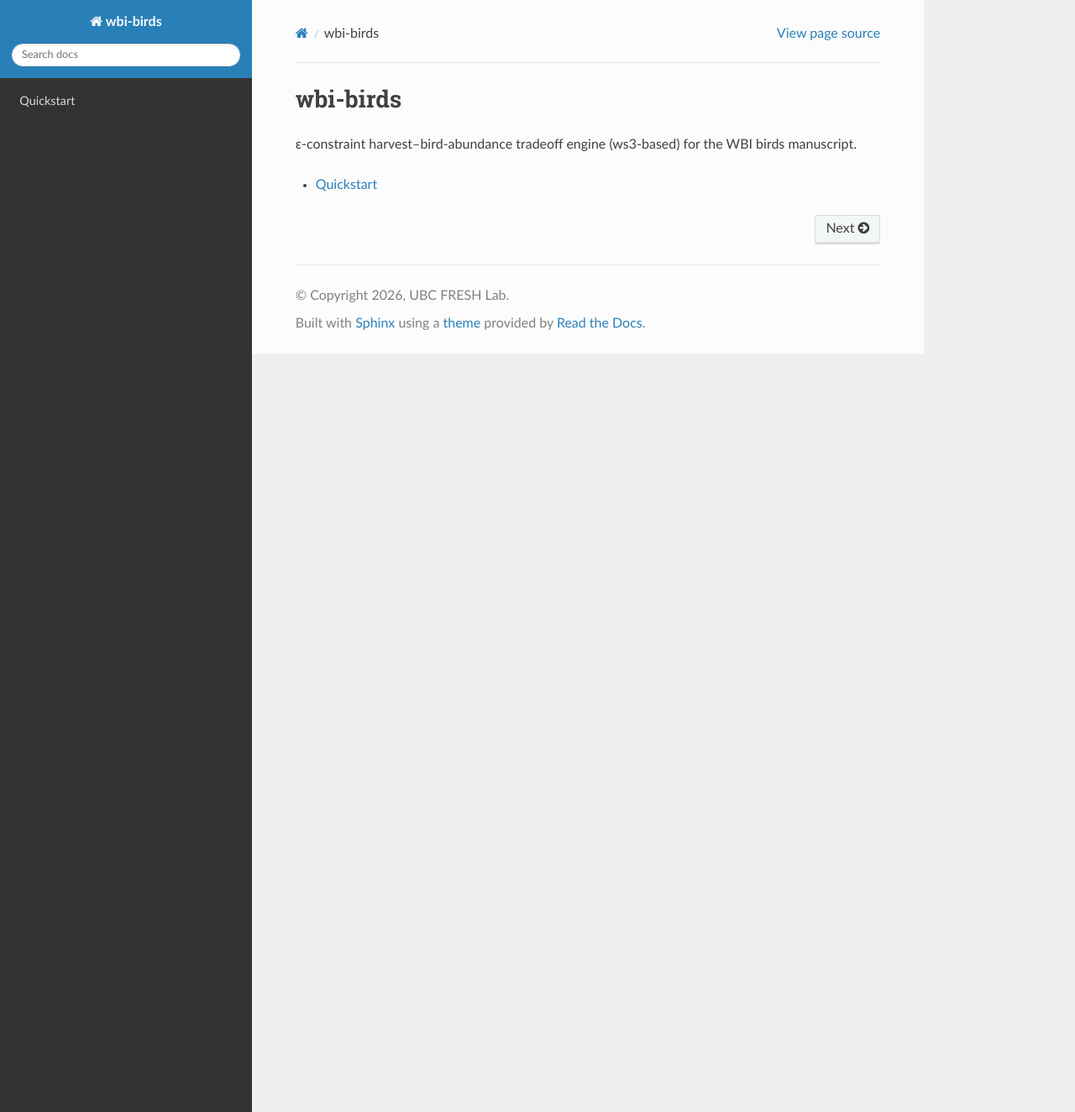
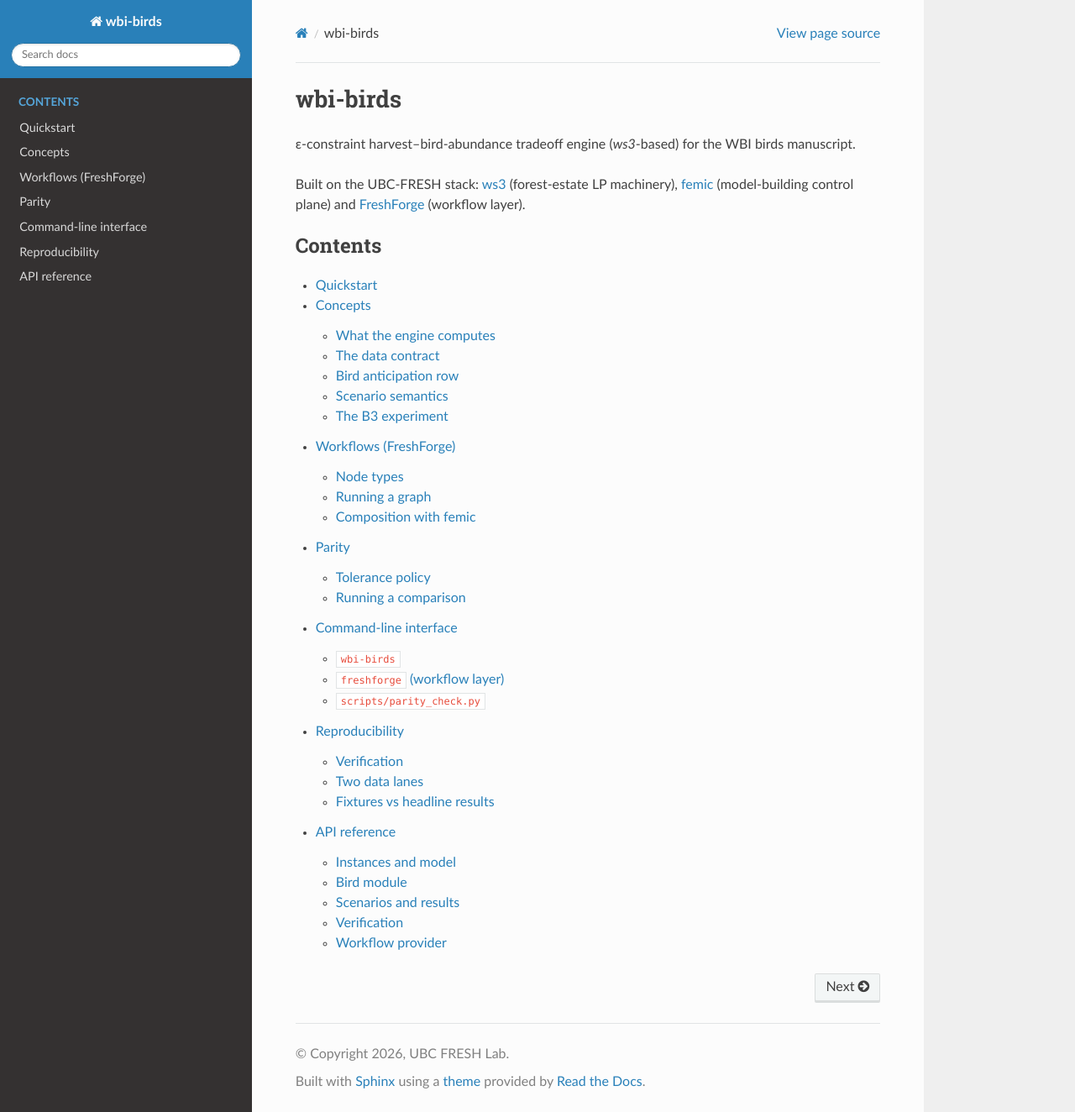
Before and after one commit to UBC-FRESH/wbi-birds, a Sphinx documentation site: the page built from docs/index.rst, in a window 1280 px wide and 1324 px high. Shown: the whole window at 84% size. Built offline with Sphinx 7.4.7 and the Read the Docs theme 3.1.0, drawn with Linux system fonts in a browser that asks for light colours.

Commit message:
E-P6.1: docs site (quickstart, concepts, workflows, parity, CLI, API) + Pages publishing (closed)

```diff
--- /dev/null
+++ b/docs/api.rst
@@ -0,0 +1,59 @@
+API reference
+=============
+
+Instances and model
+-------------------
+
+.. automodule:: wbi_birds.instance
+   :members:
+
+.. automodule:: wbi_birds.mapping
+   :members:
+
+.. automodule:: wbi_birds.model
+   :members:
+
+Bird module
+-----------
+
+.. automodule:: wbi_birds.bird
+   :members:
+
+.. automodule:: wbi_birds.registry
+   :members:
+
+.. automodule:: wbi_birds.taxonomy
+   :members:
+
+.. automodule:: wbi_birds.ingest
+   :members:
+
+.. automodule:: wbi_birds.fit
+   :members:
+
+Scenarios and results
+---------------------
+
+.. automodule:: wbi_birds.scenarios
+   :members:
+
+.. automodule:: wbi_birds.runner
+   :members:
+
+.. automodule:: wbi_birds.results
+   :members:
+
+.. automodule:: wbi_birds.b3
+   :members:
+
+Verification
+------------
+
+.. automodule:: wbi_birds.parity
+   :members:
+
+Workflow provider
+-----------------
+
+.. automodule:: wbi_birds.forge
+   :members:
--- /dev/null
+++ b/docs/cli.rst
@@ -0,0 +1,35 @@
+Command-line interface
+======================
+
+The engine ships two entry points.
+
+``wbi-birds``
+-------------
+
+.. code-block:: console
+
+   wbi-birds --help
+   wbi-birds instance validate <instance>
+
+``instance validate`` checks an instance directory against the data contract and
+reports errors/warnings with paths.
+
+``freshforge`` (workflow layer)
+-------------------------------
+
+.. code-block:: console
+
+   python -m freshforge run <graph.yaml> --workdir <dir> --json --evidence <file.json>
+   python -m freshforge providers
+
+The ``wbi`` provider is discovered via the ``freshforge.providers`` entry point
+when the ``workflow`` extra is installed. See :doc:`workflows`.
+
+``scripts/parity_check.py``
+---------------------------
+
+.. code-block:: console
+
+   python scripts/parity_check.py <instance> <reference.csv> --label <name> [--strict]
+
+See :doc:`parity`.
--- /dev/null
+++ b/docs/concepts.rst
@@ -0,0 +1,61 @@
+Concepts
+========
+
+What the engine computes
+------------------------
+
+For each management unit the engine builds a ws3 forest-estate model and runs an
+ε-constraint scenario grid between maximum even-flow harvest and maximum bird
+abundance. Results are per-scenario tables of harvest volume and bird abundance
+by period, from which Pareto frontiers and marginal opportunity-cost metrics are
+derived.
+
+Management units (TSAs) are the unit of analysis and computation: one instance
+per TSA, one frontier per TSA. There is deliberately no cross-TSA aggregation —
+the decision space has no real-world analogue for it.
+
+The data contract
+-----------------
+
+An *instance* is a self-contained directory (the engine's unit of computation):
+
+- ``config/`` — run configuration (management unit, model harvest actions, …)
+- ``inputs/ws3/`` — Woodstock sections for the unit (staged by ``compile_instance``)
+- ``bird/`` — coefficients and derived (ingested) bird tables
+- ``results/`` — scenario tables, parity reports, curated release outputs
+
+The normative layout lives in ``planning/data-contract.md`` in the repository.
+
+Bird anticipation row
+---------------------
+
+Bird abundance enters the LP as a linear *anticipation row* per development type
+(age-based), materialised in the model itself:
+
+.. math::
+
+   \mathrm{bird} = c_1 \cdot \mathrm{swdvol} + c_2 \cdot \mathrm{hwdvol}
+   + c_3 \cdot \mathrm{age} + c_4
+
+with per-species coefficients fitted from eBird observations against forest
+attributes (``provided`` mode: the manuscript's R lineage; ``poisson`` mode: the
+engine-native MLE). Because the row is part of the LP, bird series are read
+exactly from the LP solution — not reconstructed from schedules afterwards.
+
+Scenario semantics
+------------------
+
+- Objective: harvest volume expression (e.g. ``totvol * 0.85``).
+- Constraint: the ε-constraint row (e.g. ``bird`` measured at harvest scope, or at
+  landscape scope when bird totals are the constrained quantity).
+- Even-flow ε: optional flow-tolerance constraint; ``null`` disables it.
+
+The solver is HiGHS by default (``ws3.opt.SOLVER_HIGHS``); Gurobi is an optional
+switch. The solver and its version are recorded in every scenario's provenance.
+
+The B3 experiment
+-----------------
+
+B3 contrasts a fixed habitat-only reserve network against integrated
+ε-constraints at matched bird targets, comparing harvest cost. See
+``wbi_birds.b3`` and the manuscript roadmap for the experiment definition.
--- a/docs/conf.py
+++ b/docs/conf.py
@@ -1,10 +1,23 @@
 """Sphinx configuration for wbi-birds."""
+
+import os
+import sys
+
+sys.path.insert(0, os.path.abspath("../src"))
 
 project = "wbi-birds"
 copyright = "2026, UBC FRESH Lab"
 author = "UBC FRESH Lab"
 
-extensions: list[str] = []
+extensions = [
+    "sphinx.ext.autodoc",
+    "sphinx.ext.napoleon",
+    "sphinx.ext.viewcode",
+]
+
+# The workflow layer is optional (the `workflow` extra); mock it for API docs.
+autodoc_mock_imports = ["freshforge"]
+autodoc_typehints = "description"
 
 templates_path: list[str] = []
 exclude_patterns = ["_build"]
--- a/docs/index.rst
+++ b/docs/index.rst
@@ -1,9 +1,22 @@
 wbi-birds
 =========
 
-ε-constraint harvest–bird-abundance tradeoff engine (ws3-based) for the WBI birds manuscript.
+ε-constraint harvest–bird-abundance tradeoff engine (`ws3`-based) for the
+WBI birds manuscript.
+
+Built on the UBC-FRESH stack: `ws3
+<https://github.com/UBC-FRESH/ws3>`_ (forest-estate LP machinery), `femic
+<https://github.com/UBC-FRESH/femic>`_ (model-building control plane) and
+`FreshForge <https://github.com/UBC-FRESH/freshforge>`_ (workflow layer).
 
 .. toctree::
    :maxdepth: 2
+   :caption: Contents
 
    quickstart
+   concepts
+   workflows
+   parity
+   cli
+   reproducibility
+   api
--- /dev/null
+++ b/docs/parity.rst
@@ -0,0 +1,44 @@
+Parity
+======
+
+Legacy RBNU / 5-TSA simulation outputs are compared against engine results
+through a long-format reference table:
+
+=============== ============ ==================== ======= ======
+management_unit scenario_id  metric               period  value
+=============== ============ ==================== ======= ======
+TSA24           tsa24-s00    harvest_volume_m3    1       123.4
+=============== ============ ==================== ======= ======
+
+Tolerance policy
+----------------
+
+A record passes when
+
+.. math::
+
+   |engine - reference| \le abs\_tol + rel\_tol \cdot |reference|
+
+with per-metric defaults (``rel_tol = 1e-3``) in ``wbi_birds.parity``. Missing
+engine rows, missing reference rows, and tolerance failures are explicit failure
+reasons in the comparison records. Final tolerance values are adjudicated against
+the legacy numbers before any manuscript claim.
+
+Running a comparison
+--------------------
+
+Inside a FreshForge graph, the ``verify_parity`` node compares everything under
+``<instance>/results/scenarios/**`` against the ``reference`` parameter and
+writes ``<instance>/results/parity/<label>-parity.{json,md}``; mismatches raise
+``parity.failed`` warnings, and ``strict: true`` fails the node
+(``parity.strict``).
+
+Standalone:
+
+.. code-block:: console
+
+   python scripts/parity_check.py <instance> <reference.csv> \
+       --label <mu> [--strict]
+
+Acquisition of the legacy reference (archive/re-run, export checklist, unit and
+scope checks) is documented in ``planning/parity-reference-acquisition.md``.
--- a/docs/quickstart.rst
+++ b/docs/quickstart.rst
@@ -1,10 +1,32 @@
 Quickstart
 ==========
 
-Development install::
+Install (development, public lane)::
 
     python -m venv .venv && . .venv/bin/activate
-    pip install -e .[dev]
+    pip install -e ".[dev,workflow]"
+
+``dev`` pulls the verification tooling; ``workflow`` pins FreshForge. Both lanes
+are public — no private data are needed to install, test, or run the packaged
+fixtures.
+
+Verify the checkout::
+
+    ruff format --check src tests
+    ruff check src tests
+    pytest
+
+Exercise the engine on packaged fixtures (no private data)::
+
+    pytest tests/test_forge_full_chain.py -q      # five-node FreshForge chain
+    pytest tests/test_verify_parity_hook.py -q    # parity hook
+
+Command line::
+
     wbi-birds --help
+    wbi-birds instance validate <instance>
 
-The simulation pipeline arrives with phases E-P2–E-P5 (see ``ROADMAP.md``).
+Next: :doc:`concepts` for the engine model, :doc:`workflows` for driving the
+FreshForge graphs, and :doc:`parity` for the verification story. The real-data
+lane (private eBird extract + femic model builds) is described in
+:doc:`reproducibility`.
--- /dev/null
+++ b/docs/reproducibility.rst
@@ -0,0 +1,38 @@
+Reproducibility
+===============
+
+Every result-affecting run records the release/solver provenance in the result
+metadata. The authoritative, living document is
+``results/REPRODUCIBILITY.md`` in the repository; this page summarises it.
+
+Verification
+------------
+
+.. code-block:: console
+
+   ruff format --check src tests
+   ruff check src tests
+   pytest
+   sphinx-build -b html docs docs/_build/html -W
+
+CI runs the same steps (``.github/workflows/{ci,docs}.yml``). The docs site is
+published to GitHub Pages from ``main``.
+
+Two data lanes
+--------------
+
+- **Public lane** (this package): install, tests, and the fixture pipeline run
+  from packaged data only. No private data are needed, and raw eBird data are
+  never redistributed.
+- **Real-data lane**: private eBird extract (request runbook in the manuscript
+  repository), coefficients, and femic model-build bundles with one instance per
+  management unit. See ``planning/data-contract.md`` and
+  ``workflows/wbi_mu_matrix.yaml``.
+
+Fixtures vs headline results
+----------------------------
+
+The packaged fixtures exercise every engine capability end to end; headline
+manuscript results are produced by the real-data lane and released with tags.
+The parity framework (:doc:`parity`) is the bridge: engine results are checked
+against legacy outputs within recorded tolerances before claims are made.
--- /dev/null
+++ b/docs/workflows.rst
@@ -0,0 +1,64 @@
+Workflows (FreshForge)
+======================
+
+The engine ships a FreshForge provider (``wbi``) whose node types execute the
+pipeline steps. Graphs live in ``workflows/``; execution records and evidence
+manifests are the run contract.
+
+Node types
+----------
+
+.. list-table::
+   :header-rows: 1
+
+   * - Node
+     - Executes
+   * - ``ingest_ebd``
+     - Filters the private EBD extract to the species suite; writes derived
+       tables + SHA256 provenance sidecar.
+   * - ``fit_antifunction``
+     - Stages externally fitted coefficients (``mode: provided``) or fits them
+       natively (``mode: poisson``) into the instance.
+   * - ``compile_instance``
+     - Stages femic-produced ws3 sections into the instance (data contract).
+   * - ``build_model``
+     - Builds the ws3 forest-estate model.
+   * - ``run_scenarios``
+     - Runs an ε-constraint scenario (harvest objective, optional bird row via
+       ``bird_species`` / ``measure_scope``) and writes the result table.
+   * - ``compute_frontiers``
+     - Pareto frontier + marginal opportunity-cost metrics from scenario results.
+   * - ``verify_parity``
+     - Compares instance results against a legacy reference table
+       (see :doc:`parity`).
+   * - ``analyze_frontiers``
+     - Analysis tables, figures, claims map.
+
+Running a graph
+---------------
+
+.. code-block:: console
+
+   python -m freshforge run workflows/wbi_pipeline.yaml \
+       --workdir <workdir> --json --evidence <evidence.json>
+
+``--workdir`` is the base directory the graph's relative paths resolve against;
+``--evidence`` writes the machine-readable run manifest (inputs, outputs,
+artifacts, diagnostics).
+
+Shipped graphs:
+
+- ``workflows/wbi_pipeline.yaml`` — the full pipeline graph.
+- ``workflows/wbi_pipeline_template.yaml`` — parameterised template for per-MU
+  runs (cases in ``workflows/wbi_mu_matrix.yaml``).
+- ``workflows/wbi_smoke_fixture.yaml`` — fixture smoke graph (packaged data
+  only); the executable end-to-end example is
+  ``tests/test_forge_full_chain.py`` (ingest → fit → compile → build → bird
+  scenario), which constructs the corresponding workdir from ``tests/fixtures``.
+
+Composition with femic
+----------------------
+
+Model-building inputs come from femic (``femic.ws3_bridge``): the engine consumes
+staged Woodstock sections and never re-implements model construction. The
+coupling is file contracts + providers only — see ``planning/femic-map.md``.
```
Also changed, not shown: 1 other file.
